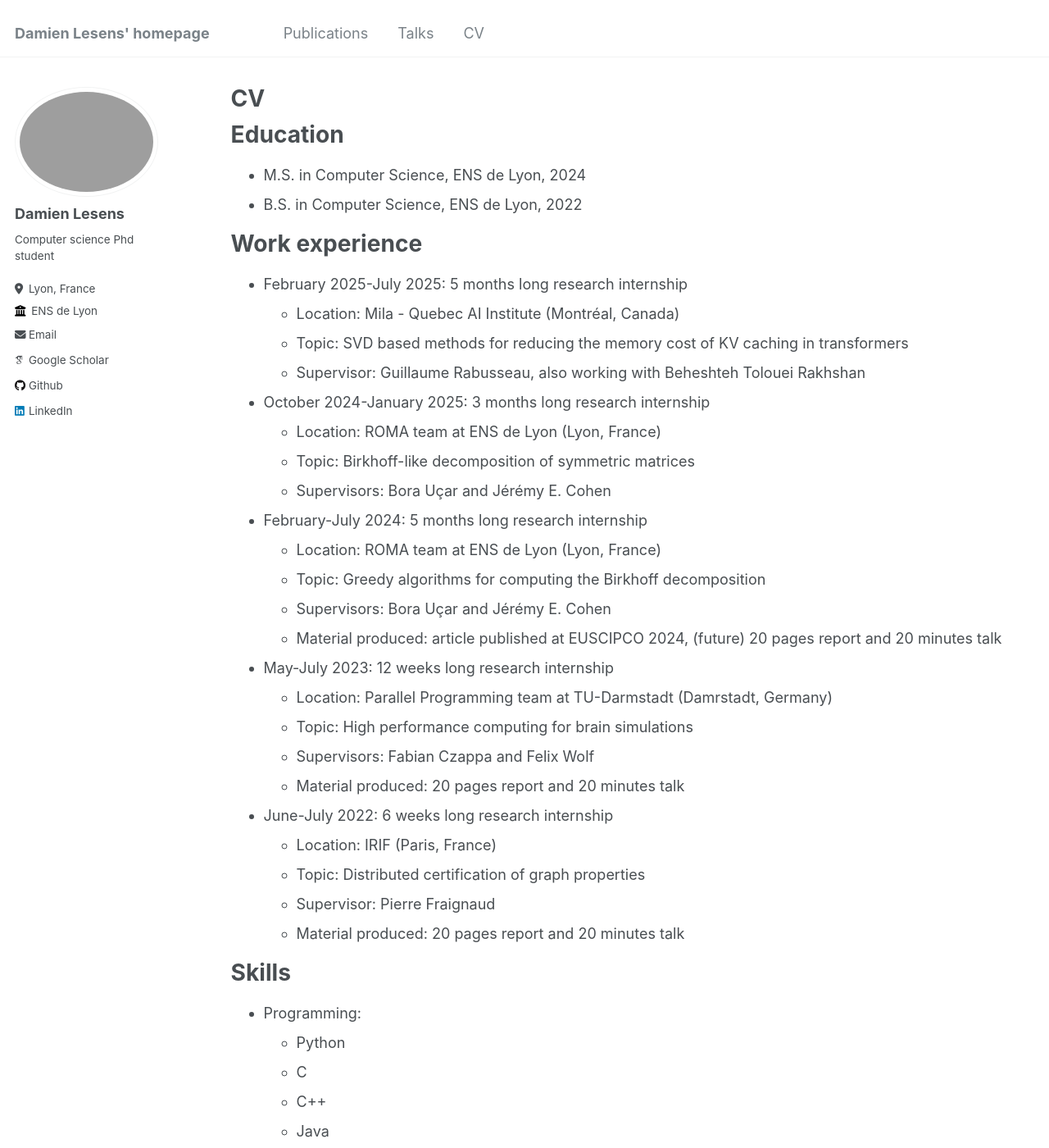
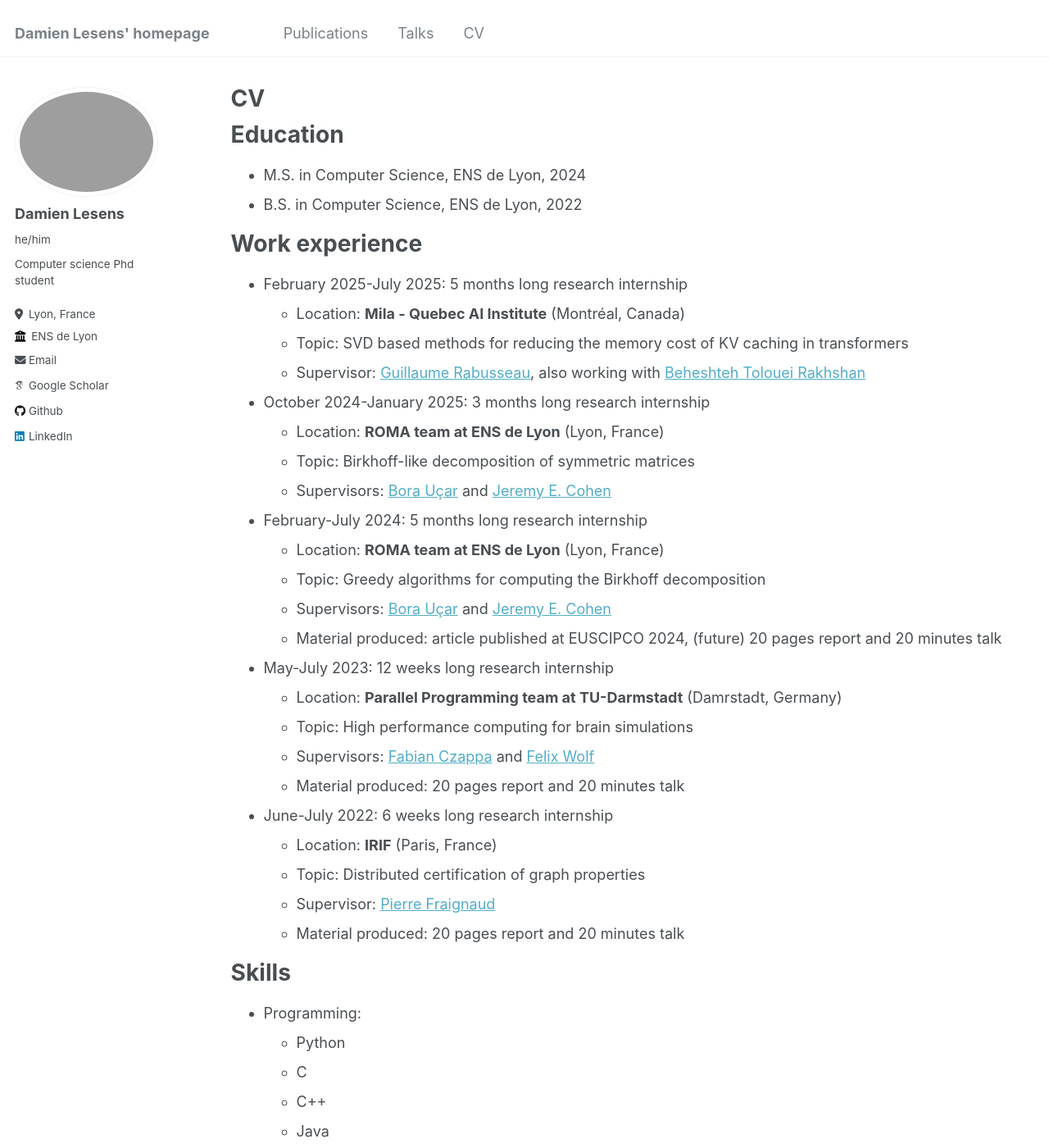
Before and after one commit to DamienLesens/DamienLesens.github.io, a Jekyll site: the page built from _pages/cv.md, in a window 1280 px wide and 1400 px high. Shown: the whole window at 82% size. Built offline with Jekyll 4.4.1, drawn with Linux system fonts in a browser that asks for light colours; some web fonts are replaced.

```diff
--- a/_config.yml
+++ b/_config.yml
@@ -21,9 +21,9 @@ repository               : "DamienLesens/DamienLesens.github.io"
 #               Additional customization can be done by editing /_includes/author-profile.html
 author:
   # Biographic information
-  avatar           : "profile_square.png"
+  avatar           : "photo_damien_square.jpg"
   name             : "Damien Lesens"
-  pronouns         : # example: "she/her"
+  pronouns         : "he/him"
   bio              : "Computer science Phd student"
   location         : "Lyon, France"
   employer         : "ENS de Lyon"
--- a/_pages/cv.md
+++ b/_pages/cv.md
@@ -17,31 +17,31 @@ Education
 Work experience
 ======
 * February 2025-July 2025: 5 months long research internship
-  * Location: Mila - Quebec AI Institute (Montréal, Canada)
+  * Location: **Mila - Quebec AI Institute** (Montréal, Canada)
   * Topic: SVD based methods for reducing the memory cost of KV caching in transformers
-  * Supervisor: Guillaume Rabusseau, also working with Beheshteh Tolouei Rakhshan
+  * Supervisor: [Guillaume Rabusseau](https://mila.quebec/fr/annuaire/guillaume-rabusseau), also working with [Beheshteh Tolouei Rakhshan](https://brakhshan.github.io/index.html)
 
 * October 2024-January 2025: 3 months long research internship
-  * Location: ROMA team at ENS de Lyon (Lyon, France)
+  * Location: **ROMA team at ENS de Lyon** (Lyon, France)
   * Topic: Birkhoff-like decomposition of symmetric matrices
-  * Supervisors: Bora Uçar and Jérémy E. Cohen
+  * Supervisors: [Bora Uçar](https://perso.ens-lyon.fr/bora.ucar/) and [Jeremy E. Cohen](https://jeremy-e-cohen.jimdofree.com/)
 
 * February-July 2024: 5 months long research internship
-  * Location: ROMA team at ENS de Lyon (Lyon, France)
+  * Location: **ROMA team at ENS de Lyon** (Lyon, France)
   * Topic: Greedy algorithms for computing the Birkhoff decomposition
-  * Supervisors: Bora Uçar and Jérémy E. Cohen
+  * Supervisors: [Bora Uçar](https://perso.ens-lyon.fr/bora.ucar/) and [Jeremy E. Cohen](https://jeremy-e-cohen.jimdofree.com/)
   * Material produced: article published at EUSCIPCO 2024, (future) 20 pages report and 20 minutes talk
 
 * May-July 2023: 12 weeks long research internship
-  * Location: Parallel Programming team at TU-Darmstadt (Damrstadt, Germany)
+  * Location: **Parallel Programming team at TU-Darmstadt** (Damrstadt, Germany)
   * Topic: High performance computing for brain simulations
-  * Supervisors: Fabian Czappa and Felix Wolf
+  * Supervisors: [Fabian Czappa](https://www.parallel.informatik.tu-darmstadt.de/laboratory/team/czappa/czappa.html) and [Felix Wolf](https://www.parallel.informatik.tu-darmstadt.de/laboratory/team/wolf/wolf.html)
   * Material produced: 20 pages report and 20 minutes talk
 
 * June-July 2022: 6 weeks long research internship
-  * Location: IRIF (Paris, France)
+  * Location: **IRIF** (Paris, France)
   * Topic: Distributed certification of graph properties
-  * Supervisor: Pierre Fraignaud
+  * Supervisor: [Pierre Fraignaud](https://www.irif.fr/users/pierref/index)
   * Material produced: 20 pages report and 20 minutes talk
 
 Skills
```
Also changed, not shown: _pages/about.md (+2 -1 lines), images/photo_damien_carre.jpg (added), 1 other file.
